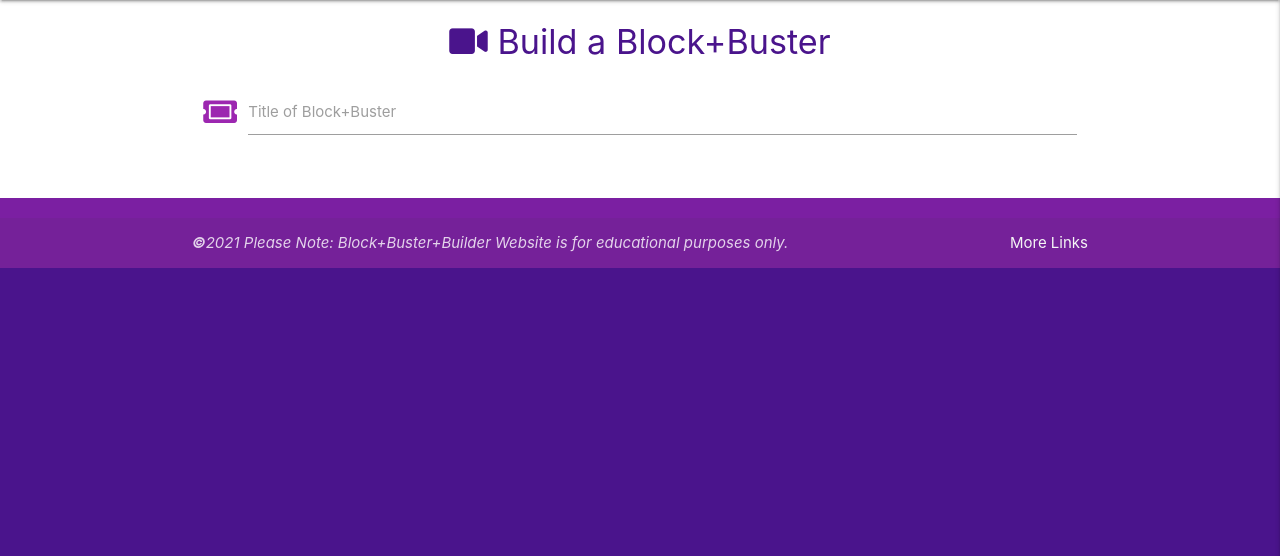
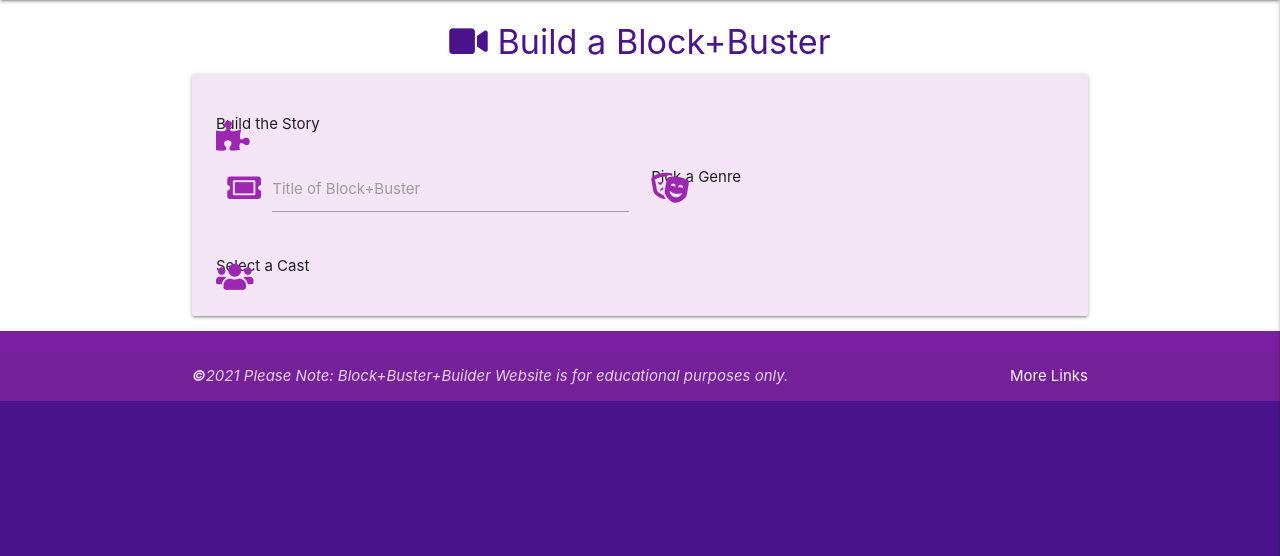
Before and after one commit to charliekranz/blockbuster_MS3, a Flask app: page /add_story in a window 1280 px wide. Shown: the part 64-620 px from the top of the page. Run offline with Flask 2, Linux system fonts and the light colour scheme; some libraries are stand-ins or nearby versions.

Commit message:
Beginning to add and style Build input fields

```diff
--- a/templates/build.html
+++ b/templates/build.html
@@ -5,15 +5,27 @@
         <i class="fas fa-video"></i> Build a Block+Buster
     </h4>
 
-    <div class="row">
+    <div class="row card-panel purple lighten-5">
         <form class="col s12" method="POST" action="">
+            <div class="input-field row">
+               <i class="fas fa-puzzle-piece prefix purple-text darken-4"></i>
+               Build the Story
+            </div>
             <div class="row">
-                <div class="input-field col s12">
+                <div class="input-field col m6 s12">
                 <i class="fas fa-ticket-alt prefix purple-text darken-4"></i>
-                    <input id="icon_prefix" type="text" class="validate">
-                    <label for="icon_prefix">Title of Block+Buster</label>
+                    <input id="title_name" name="title_name" minlength="3"
+                    maxlength="80" type="text" class="validate" required>
+                    <label for="title_name">Title of Block+Buster</label>
                 </div>
-
+                <div class="input-field col m6 s12">
+                    <i class="fas fa-theater-masks prefix purple-text darken-4"></i>
+                    Pick a Genre
+                 </div>
+            </div>
+            <div class="input-field row">
+                <i class="fas fa-users prefix purple-text darken-4"></i>
+                Select a Cast
             </div>
         </form>
     </div>
```
